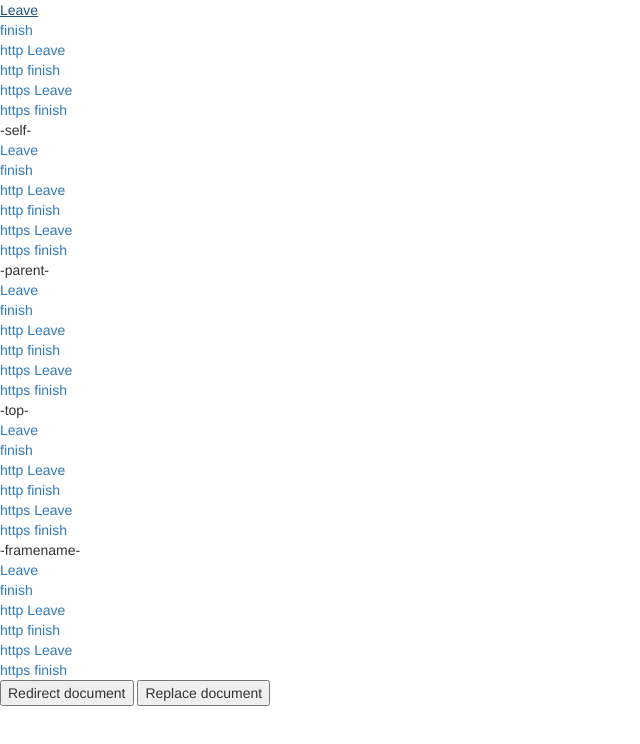
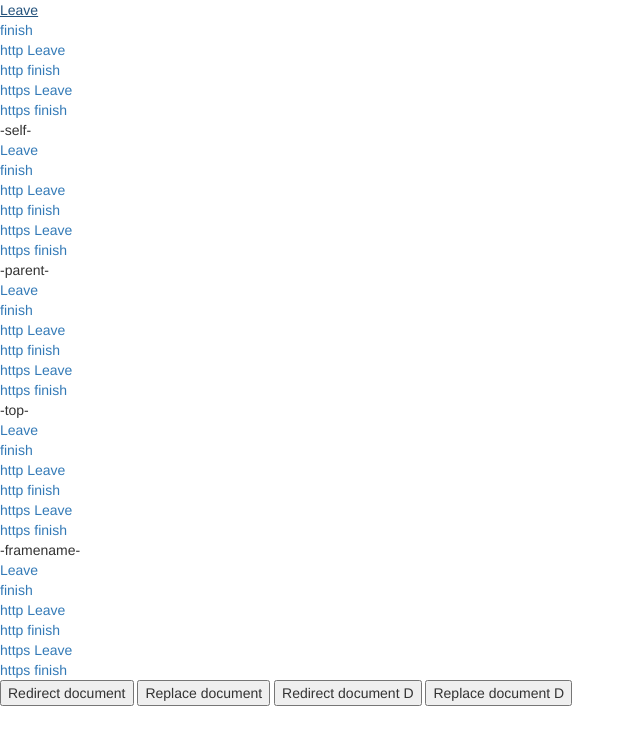
Before and after one commit to wmanceras/testmobilebajio, a plain HTML site: page index.html in a window 1280 px wide. Shown: the whole page, without its empty margins (0-640 px from the left). Drawn offline with nearby package versions, Linux system fonts and the light colour scheme.

Commit message:
sube index deep

```diff
--- a/index.html
+++ b/index.html
@@ -56,6 +56,10 @@
 
 <button onclick="functionReplace()">Replace document</button>
 
+<button onclick="functionRedirectD()">Redirect document D</button>
+
+<button onclick="functionReplaceD()">Replace document D</button>
+
 <script>
 function functionRedirect() {
   window.location.href = "http://stackoverflow.com";
@@ -64,6 +68,14 @@ function functionRedirect() {
 function functionReplace() {
   location.replace("https://www.w3schools.com")
 }
+
+function functionRedirectD() {
+  window.location.href = "http://stackoverflow.com";
+}
+
+function functionReplaceD() {
+  location.replace("https://www.w3schools.com")
+}
 </script>
 
 
```
